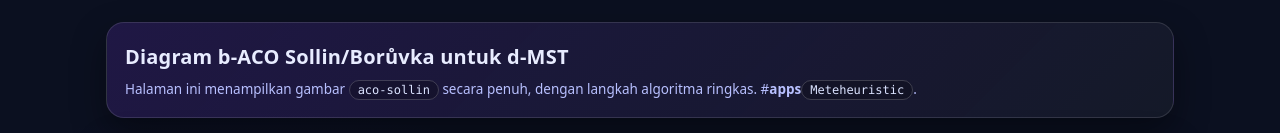
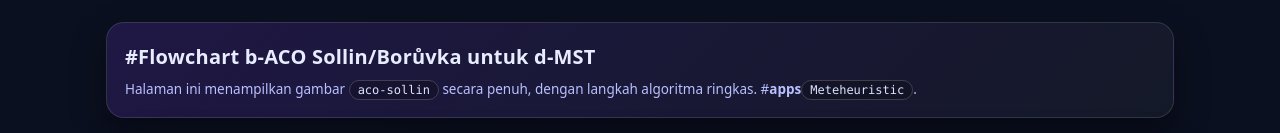
Before and after one commit to riadimrt/aco-mst, a plain HTML site: page view_aco-sollin_svg.html in a window 1280 px wide. Shown: the top 133 px of the page. Drawn offline with Linux system fonts and the light colour scheme.

Commit message:
Add files via upload

```diff
--- a/view_aco-sollin_svg.html
+++ b/view_aco-sollin_svg.html
@@ -123,7 +123,7 @@
 <body>
   <div class="wrap">
     <section class="hero">
-      <h1>Diagram b-ACO Sollin/Borůvka untuk d-MST</h1>
+      <h1>#Flowchart b-ACO Sollin/Borůvka untuk d-MST</h1>
       <p class="sub">
         Halaman ini menampilkan gambar <span class="kbd">aco-sollin</span> secara penuh, dengan langkah algoritma ringkas.
         #<strong>apps</strong><span class="kbd">Meteheuristic</span>.
```
